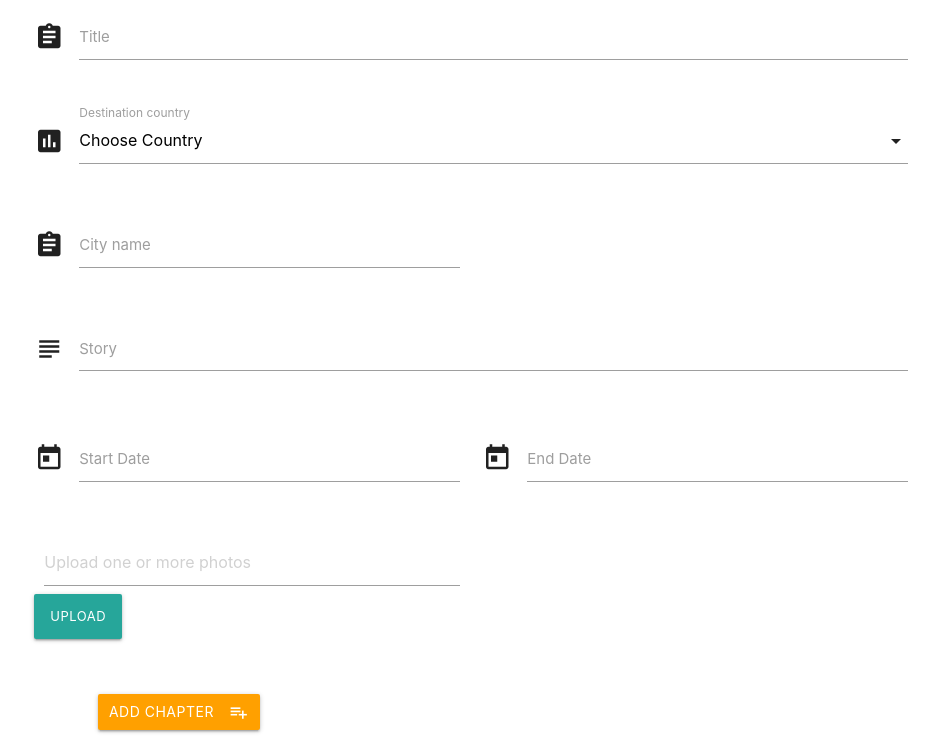
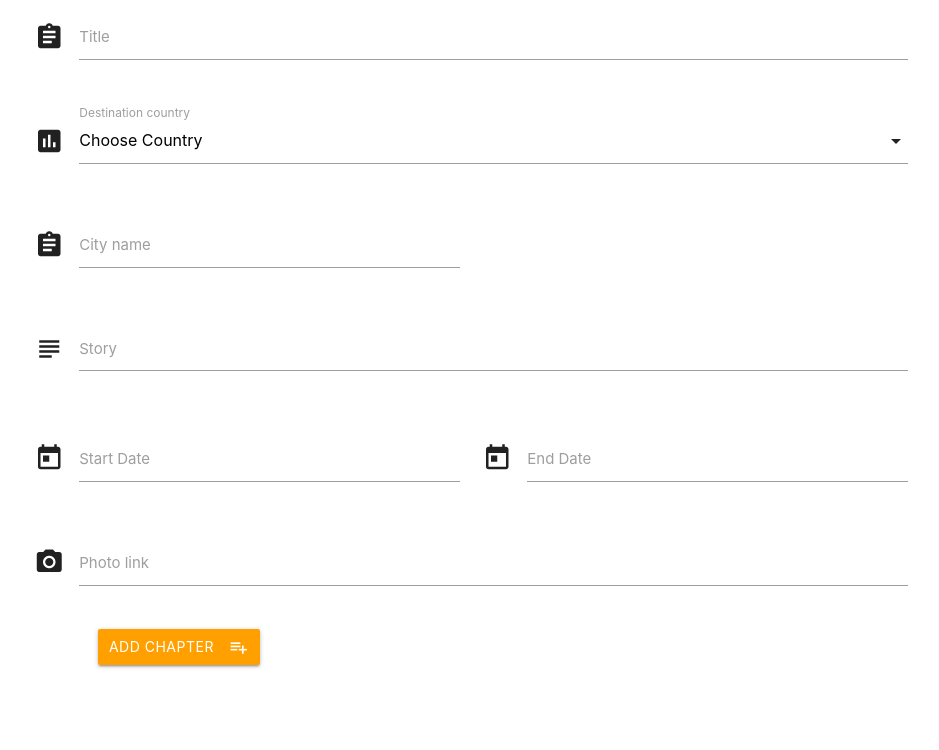
Before and after one commit to diovcharova/travel-chapters, a Flask app: template templates/addchapter.html in a window 1280 px wide. Shown: the part 139-889 px from the top of the page, without its empty margins (169-1108 px from the left). After the commit the page ends 807 px from the top, so only its background shows below. Run offline with Flask 2, Linux system fonts and the light colour scheme; the template is opened without the code that fills it, so the values that code supplies are empty; some libraries are stand-ins or nearby versions.

Commit message:
photo link instead of file upload in chapters

```diff
--- a/templates/addchapter.html
+++ b/templates/addchapter.html
@@ -49,15 +49,10 @@
             </div>
         </div>
         <div class="row">
-            <div class="file-field input-field col s6">
-                    <div class="file-path-wrapper">
-                        <input class="file-path validate" type="text" placeholder="Upload one or more photos">
-                    </div>
-                    <div class="btn-small">
-                        <span>Upload</span>
-                        <input type="file" multiple>
-                    </div>
-                </div>
+            <div class="input-field col s12">
+                <i class="material-icons prefix">photo_camera</i>
+                <input id="main_photo" name="main_photo" type="text">
+                <label for="icon_prefix">Photo link</label>
             </div>
         </div>
         <div class="row">
```
Also changed, not shown: templates/editchapter.html (+4 -8 lines).
